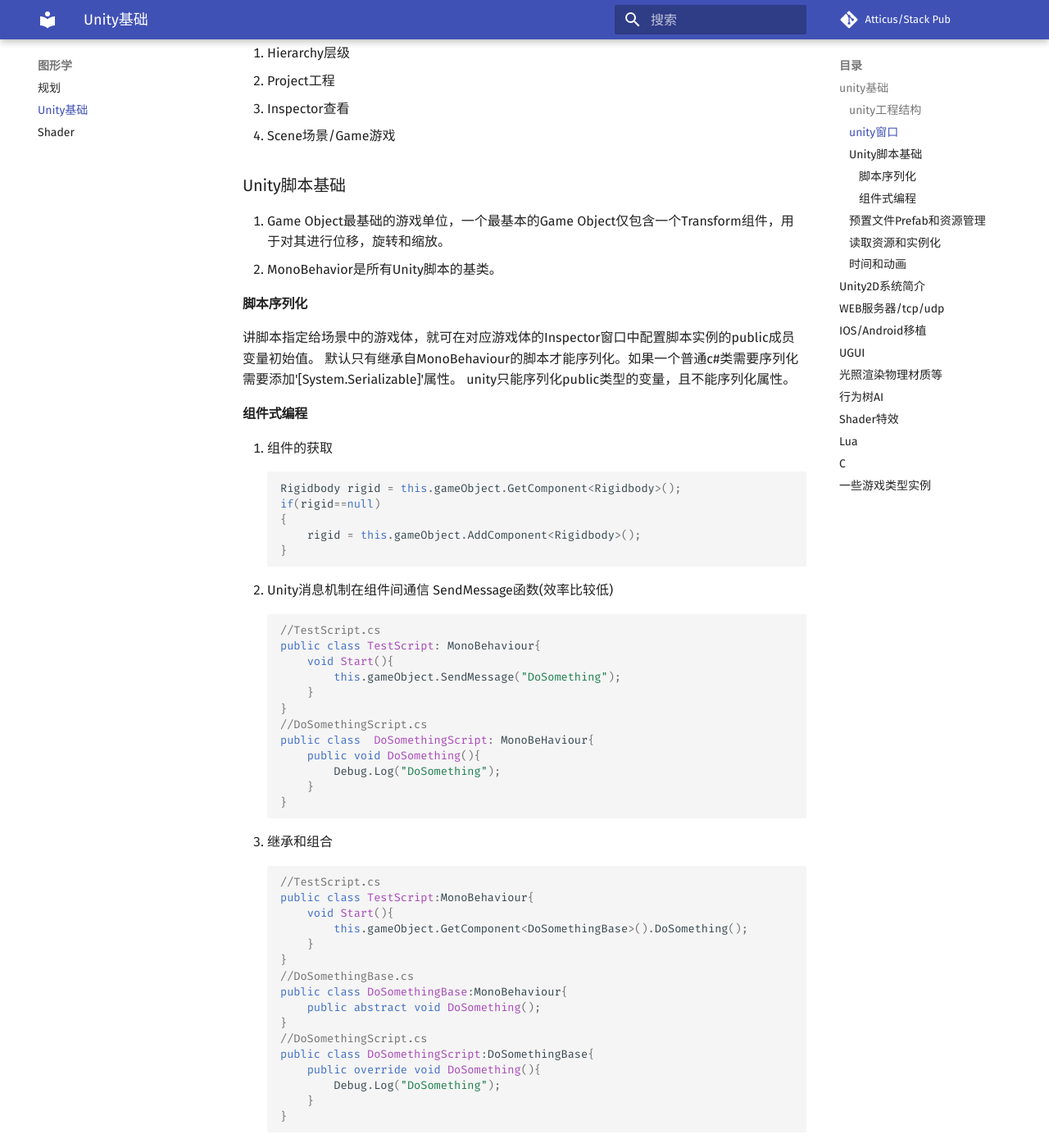
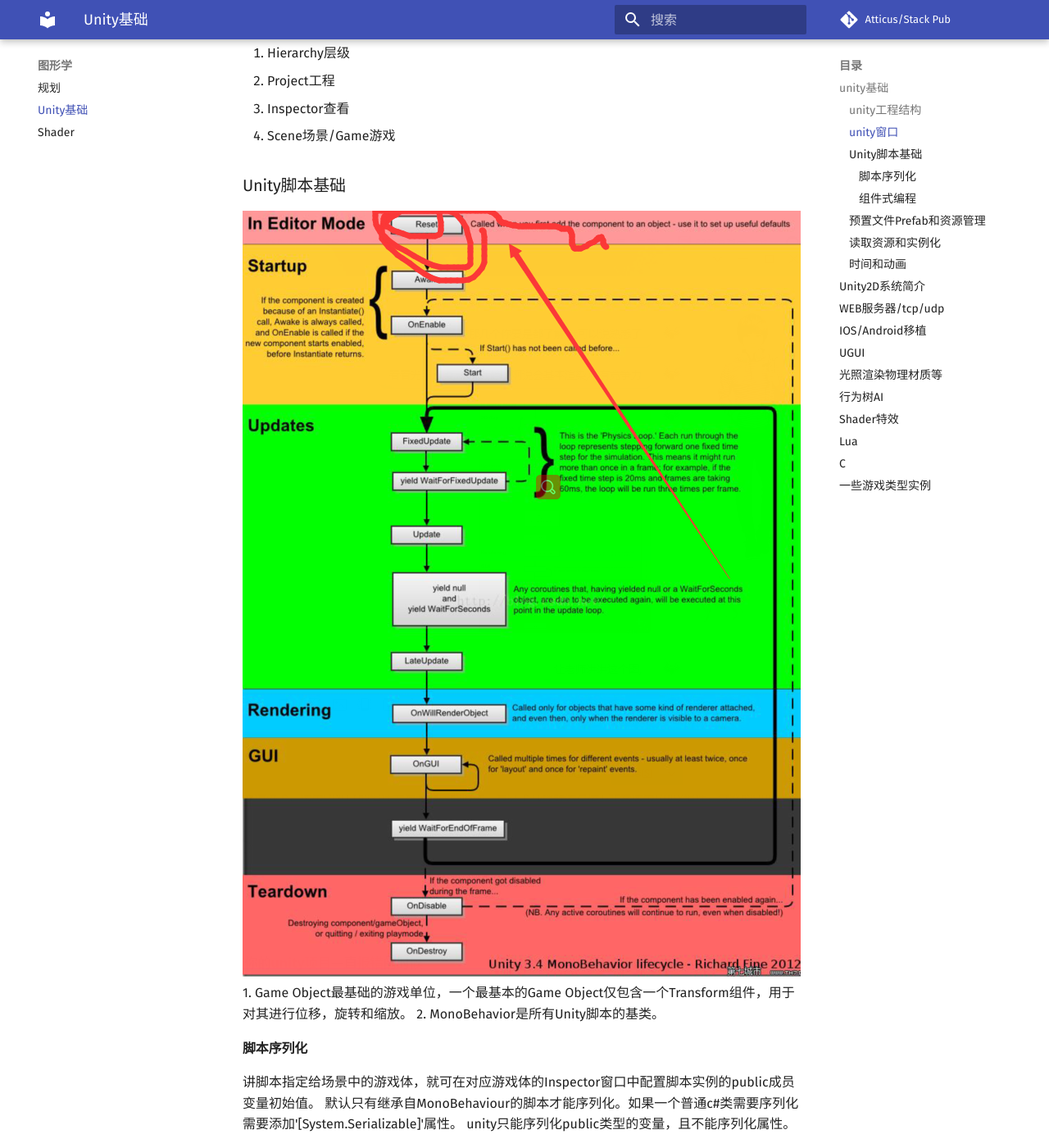
Before and after one commit to opfanswyx/StackPub, an MkDocs documentation site: the page built from docs/unity/unity_base.md, in a window 1280 px wide and 1400 px high, scrolled down 443 px. Shown: the whole window at 82% size. Built offline with MkDocs 1.6.1 and Material for MkDocs 9.7.7, drawn with Linux system fonts in a browser that asks for light colours; comment, search, counter and statistics services are not loaded.

Commit message:
source file

```diff
--- a/docs/unity/unity_base.md
+++ b/docs/unity/unity_base.md
@@ -11,6 +11,7 @@
 4. Scene场景/Game游戏
 
 ### Unity脚本基础
+![unity_lifetime](../image/unity_lifetime.png "unity_lifetime")
 1. Game Object最基础的游戏单位，一个最基本的Game Object仅包含一个Transform组件，用于对其进行位移，旋转和缩放。
 2. MonoBehavior是所有Unity脚本的基类。
 #### 脚本序列化
```
Also changed, not shown: docs/image/unity_lifetime.png (added).
